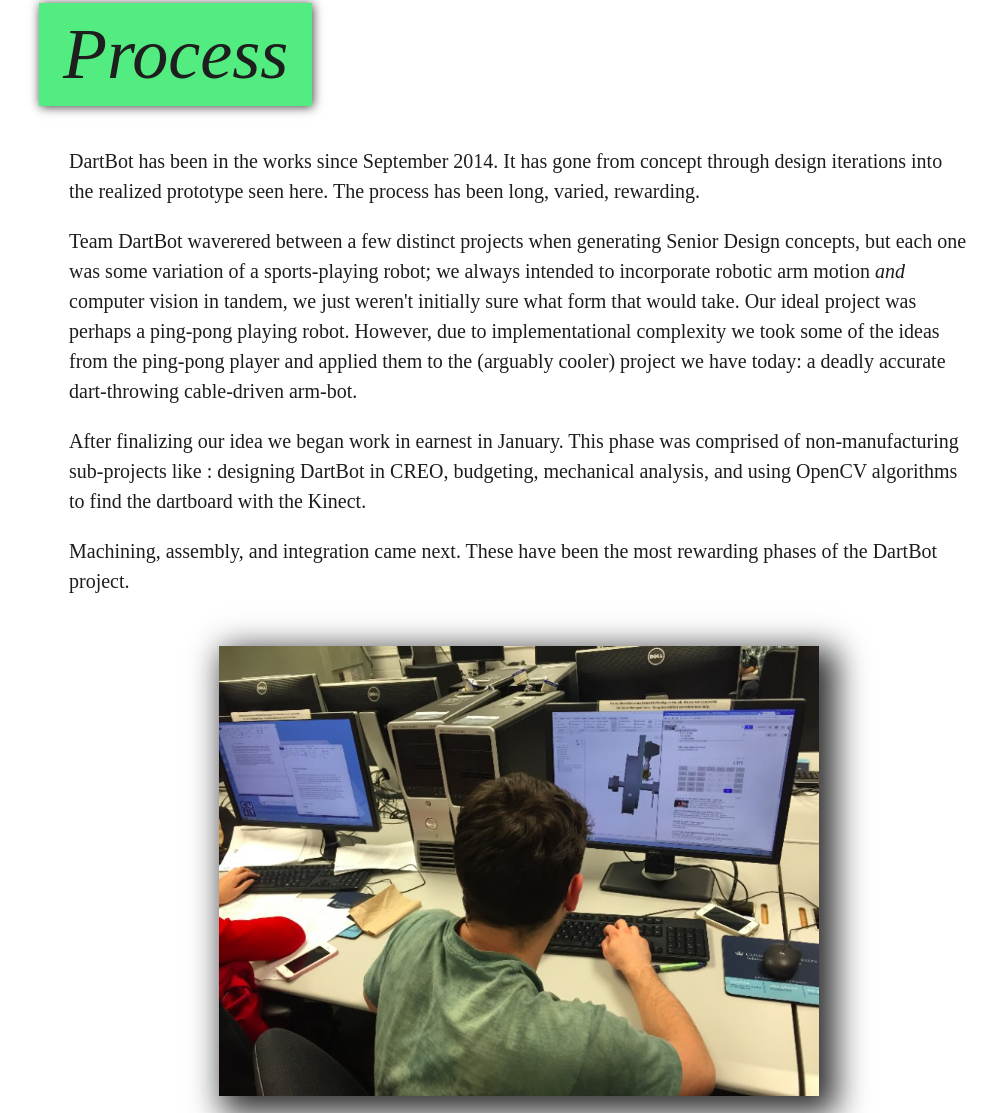
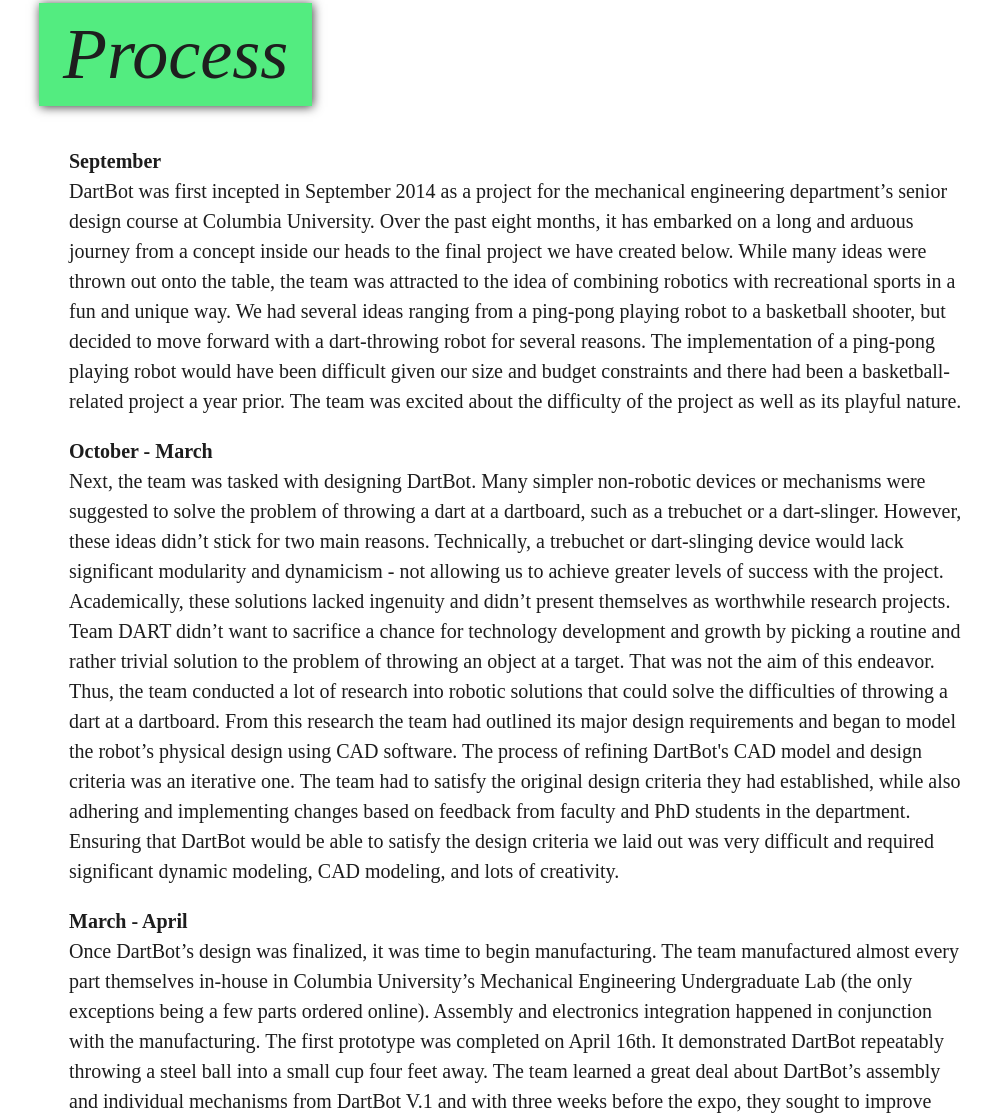
Before and after one commit to kevin-roark/dartbot, a plain HTML site: page website/index.html in a window 1280 px wide. Shown: the part 3057-4170 px from the top of the page, without its empty margins (121-1118 px from the left). Drawn offline with Linux system fonts and the light colour scheme; a script that the page names is missing.

Commit message:
updated bios and process writeup

```diff
--- a/website/index.html
+++ b/website/index.html
@@ -50,10 +50,11 @@
           <span class="team-member-major">Mechanical Engineering</span>
         </div>
         <div class="team-member-bio">
-          Cooper is from Santa Barbara, California and is very California chill.
-          He has worked at NASA, Catalysis for a Sustainable Environment, and will work for Boeing
-          soon! He enjoys Coachella, CAD design in CREO, basketball, being fun and cool,
-          friends, lovers, snacks, and more. He is a very good manager.
+          Cooper Matthieson is from Santa Barbara California. While at Columbia he has spent his time
+          focusing on robotics, engineering design, and academic research with professor's James Hone
+          and Robert Farrauto. Outside of school, he has worked at the NASA Ames Research Center and
+          the SETI Institute. After school he is going to work at Boeing as a robotics, automation,
+          and assembly engineer.
         </div>
       </div>
 
@@ -101,10 +102,9 @@
         </div>
         <div class="team-member-bio">
           Kevin is a computer science major from Louisiana. He has focused on multimedia applications,
-          computer music, and programming language theory. He likes working with computer vision
+          computer music, and programming language theory. He is interested in working with computer vision
           techniques and has enjoyed the Arduino with DartBot. DartBot has taught him a lot more about
-          physical machines. After school he hopes to stay in New York and work on projects, forever.
-          He, too, enjoys basketball.
+          physical machines. After school he hopes to stay in New York and work on projects. Lots of projects.
         </div>
       </div>
     </div>
@@ -114,26 +114,44 @@
     <div class="dartbot-section-header">Process</div>
     <div class="dartbot-section-body">
       <p>
-        DartBot has been in the works since September 2014. It has gone from concept through
-        design iterations into the realized prototype seen here. The process has been long, varied, rewarding.
+        <b>September</b><br>
+        DartBot was first incepted in September 2014 as a project for the mechanical engineering department’s
+        senior design course at Columbia University. Over the past eight months, it has embarked on a
+        long and arduous journey from a concept inside our heads to the final project we have created below.
+        While many ideas were thrown out onto the table, the team was attracted to the idea of combining robotics
+        with recreational sports in a fun and unique way. We had several ideas ranging from a ping-pong playing
+        robot to a basketball shooter, but decided to move forward with a dart-throwing robot for several reasons.
+        The implementation of a ping-pong playing robot would have been difficult given our size and budget
+        constraints and there had been a basketball-related project a year prior. The team was excited about
+        the difficulty of the project as well as its playful nature.
       </p>
       <p>
-        Team DartBot waverered between a few distinct projects when generating Senior Design concepts,
-        but each one was some variation of a sports-playing robot; we always intended to
-        incorporate robotic arm motion <em>and</em> computer vision in tandem, we just weren't
-        initially sure what form that would take. Our ideal project was perhaps a ping-pong playing
-        robot. However, due to implementational complexity we took some of the ideas from the ping-pong
-        player and applied them to the (arguably cooler) project we have today: a deadly accurate
-        dart-throwing cable-driven arm-bot.
+        <b>October - March</b><br>
+        Next, the team was tasked with designing DartBot. Many simpler non-robotic devices or mechanisms
+        were suggested to solve the problem of throwing a dart at a dartboard, such as a trebuchet or a
+        dart-slinger. However, these ideas didn’t stick for two main reasons. Technically, a trebuchet
+        or dart-slinging device would lack significant modularity and dynamicism - not allowing us to achieve
+        greater levels of success with the project. Academically, these solutions lacked ingenuity and didn’t
+        present themselves as worthwhile research projects. Team DART didn’t want to sacrifice a chance for
+        technology development and growth by picking a routine and rather trivial solution to the problem
+        of throwing an object at a target. That was not the aim of this endeavor. Thus, the team conducted
+        a lot of research into robotic solutions that could solve the difficulties of throwing a dart at a dartboard.
+        From this research the team had outlined its major design requirements and began to model the robot’s physical
+        design using CAD software. The process of refining DartBot's CAD model and design criteria was
+        an iterative one. The team had to satisfy the original design criteria they had established,
+        while also adhering and implementing changes based on feedback from faculty and PhD students
+        in the department. Ensuring that DartBot would be able to satisfy the design criteria we laid
+        out was very difficult and required significant dynamic modeling, CAD modeling, and lots of creativity.
       </p>
       <p>
-        After finalizing our idea we began work in earnest in January. This phase was comprised of
-        non-manufacturing sub-projects like : designing DartBot in CREO, budgeting, mechanical analysis,
-        and using OpenCV algorithms to find the dartboard with the Kinect.
-      </p>
-      <p>
-        Machining, assembly, and integration came next. These have been the most rewarding phases of
-        the DartBot project.
+        <b>March - April</b><br>
+        Once DartBot’s design was finalized, it was time to begin manufacturing. The team manufactured
+        almost every part themselves in-house in Columbia University’s Mechanical Engineering Undergraduate
+        Lab (the only exceptions being a few parts ordered online). Assembly and electronics integration happened
+        in conjunction with the manufacturing. The first prototype was completed on April 16th. It demonstrated
+        DartBot repeatably throwing a steel ball into a small cup four feet away. The team learned a
+        great deal about DartBot’s assembly and individual mechanisms from DartBot V.1 and with three weeks
+        before the expo, they sought to improve upon DartBot’s few flaws for V.2.
       </p>
       <div class="dartbot-gallery" id="process-gallery"></div>
     </div>
```
